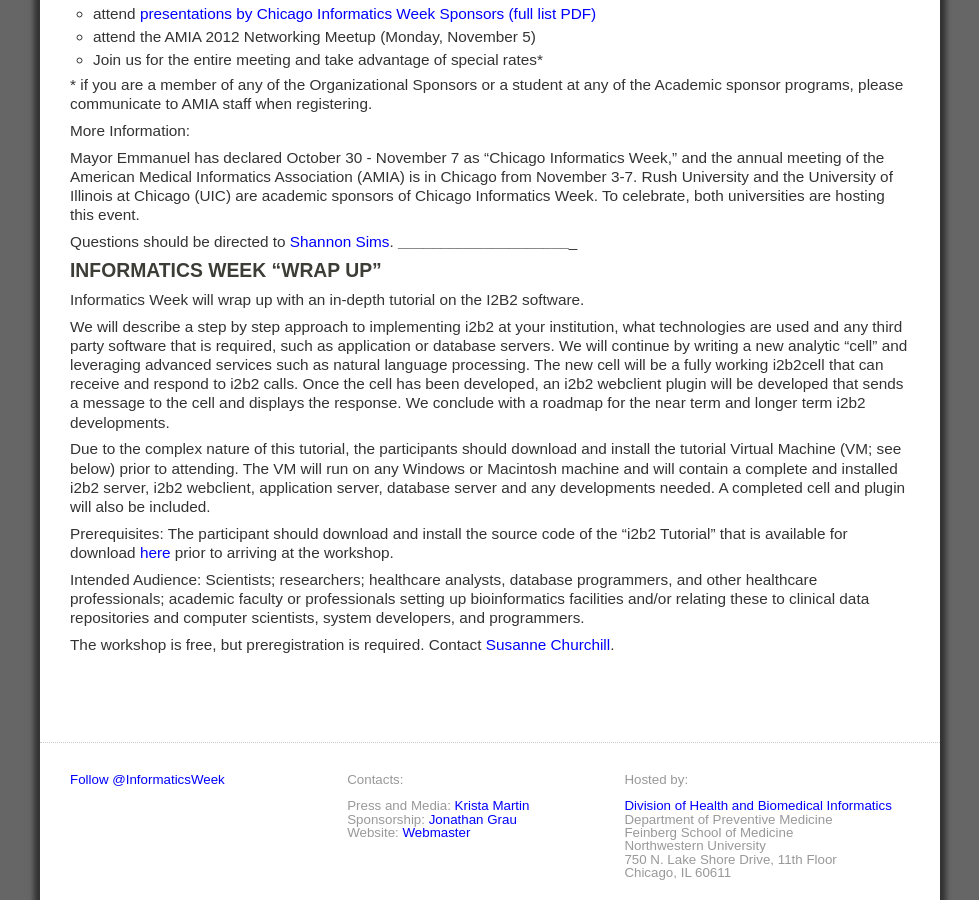
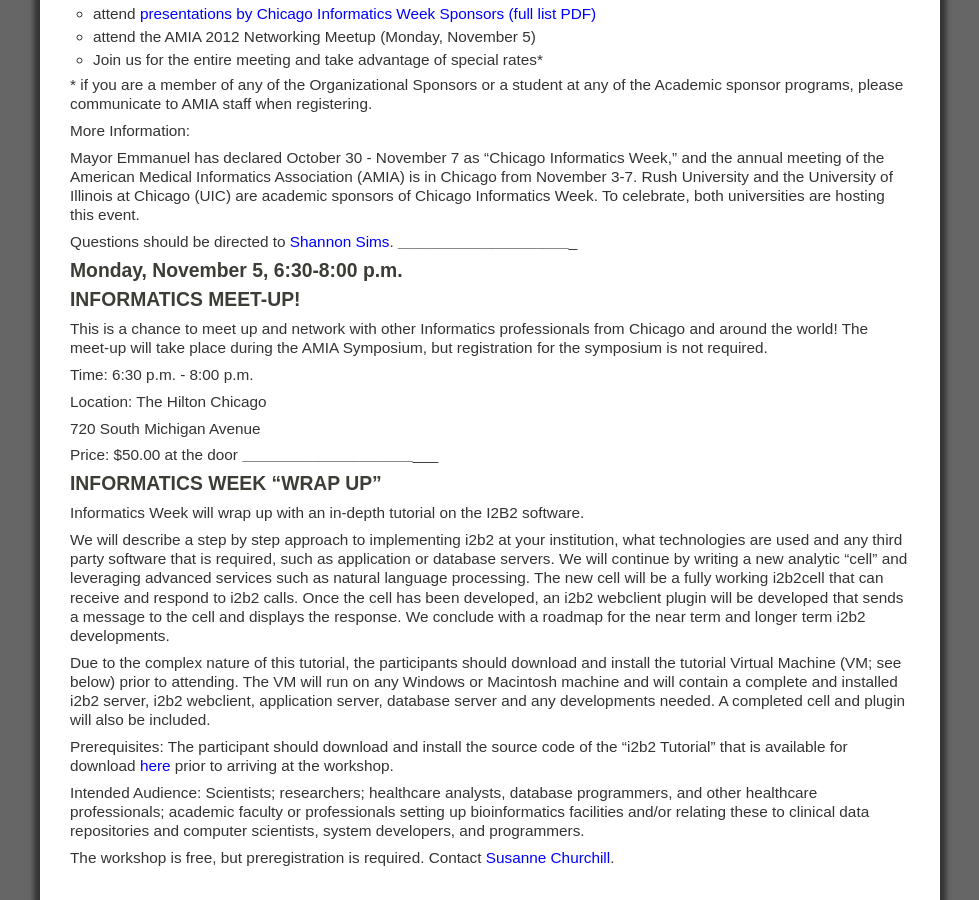
Before and after one commit to NUBIC/ciw, a Jekyll site: the page built from events.markdown, in a window 1280 px wide and 900 px high, scrolled down 2217 px. Shown: the whole window, without its empty margins (150-1129 px from the left). Built offline with Jekyll 4.4.1, drawn with Linux system fonts in a browser that asks for light colours; Markdown is read by kramdown in place of the engine named in the settings; comment, search, counter and statistics services are not loaded.

Commit message:
Update events.markdown
Added Informatics Meet-up event. vp

```diff
--- a/events.markdown
+++ b/events.markdown
@@ -101,6 +101,21 @@ Mayor Emmanuel has declared October 30 - November 7 as "Chicago Informatics Week
 Questions should be directed to [Shannon Sims](mailto:shannon_sims@rush.edu).
 _____________________________________________________________
 
+### Monday, November 5, 6:30-8:00 p.m.
+### INFORMATICS MEET-UP!
+
+This is a chance to meet up and network with other Informatics professionals from Chicago and around the world!  The meet-up will take place during the AMIA Symposium, but registration for the symposium is not required.
+
+Time:  6:30 p.m. - 8:00 p.m.
+
+Location:
+The Hilton Chicago
+
+720 South Michigan Avenue
+
+Price: $50.00 at the door
+_______________________________________________________________
+
 ### INFORMATICS WEEK "WRAP UP"
 
 Informatics Week will wrap up with an in-depth tutorial on the I2B2 software.
```
